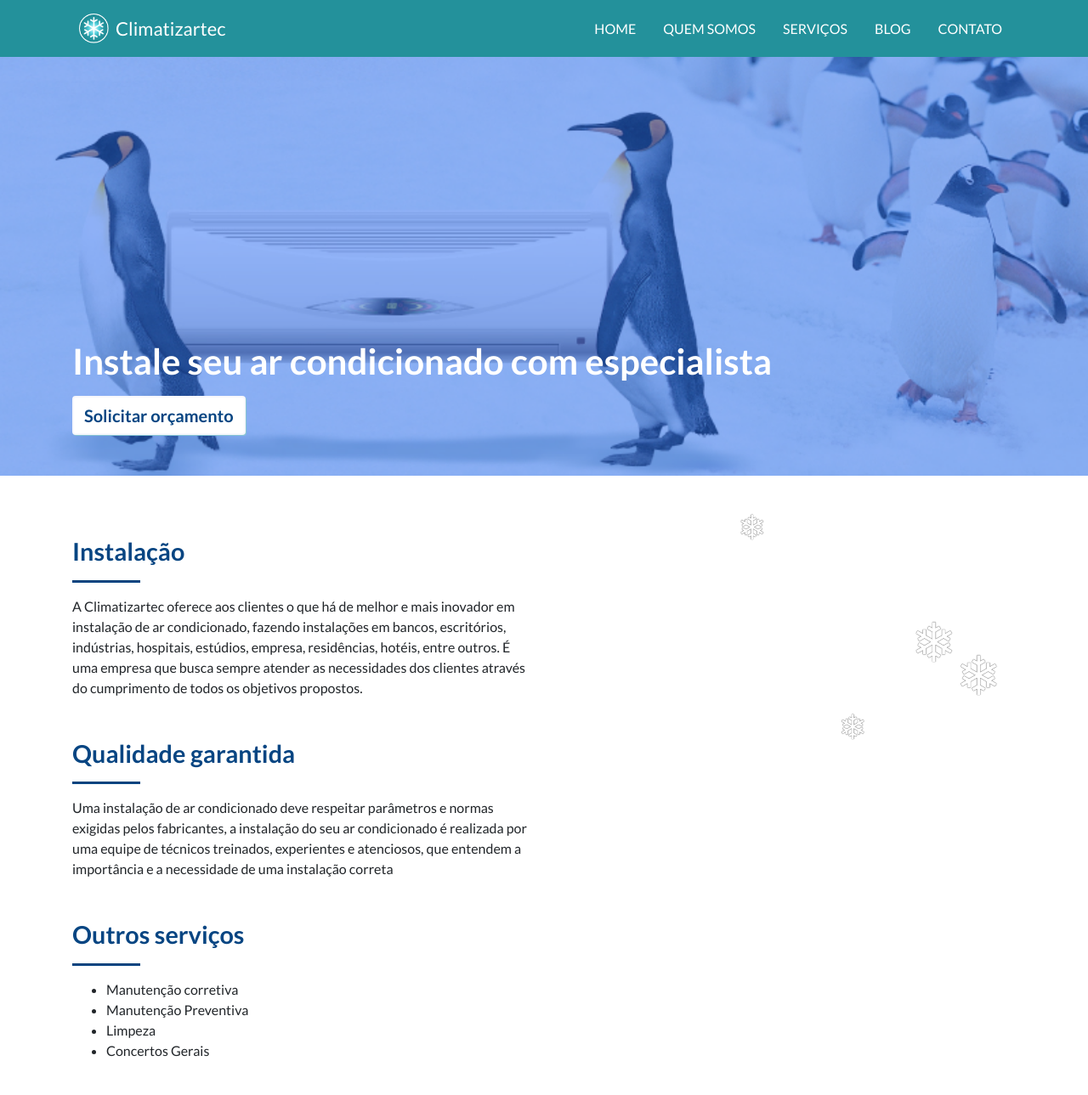
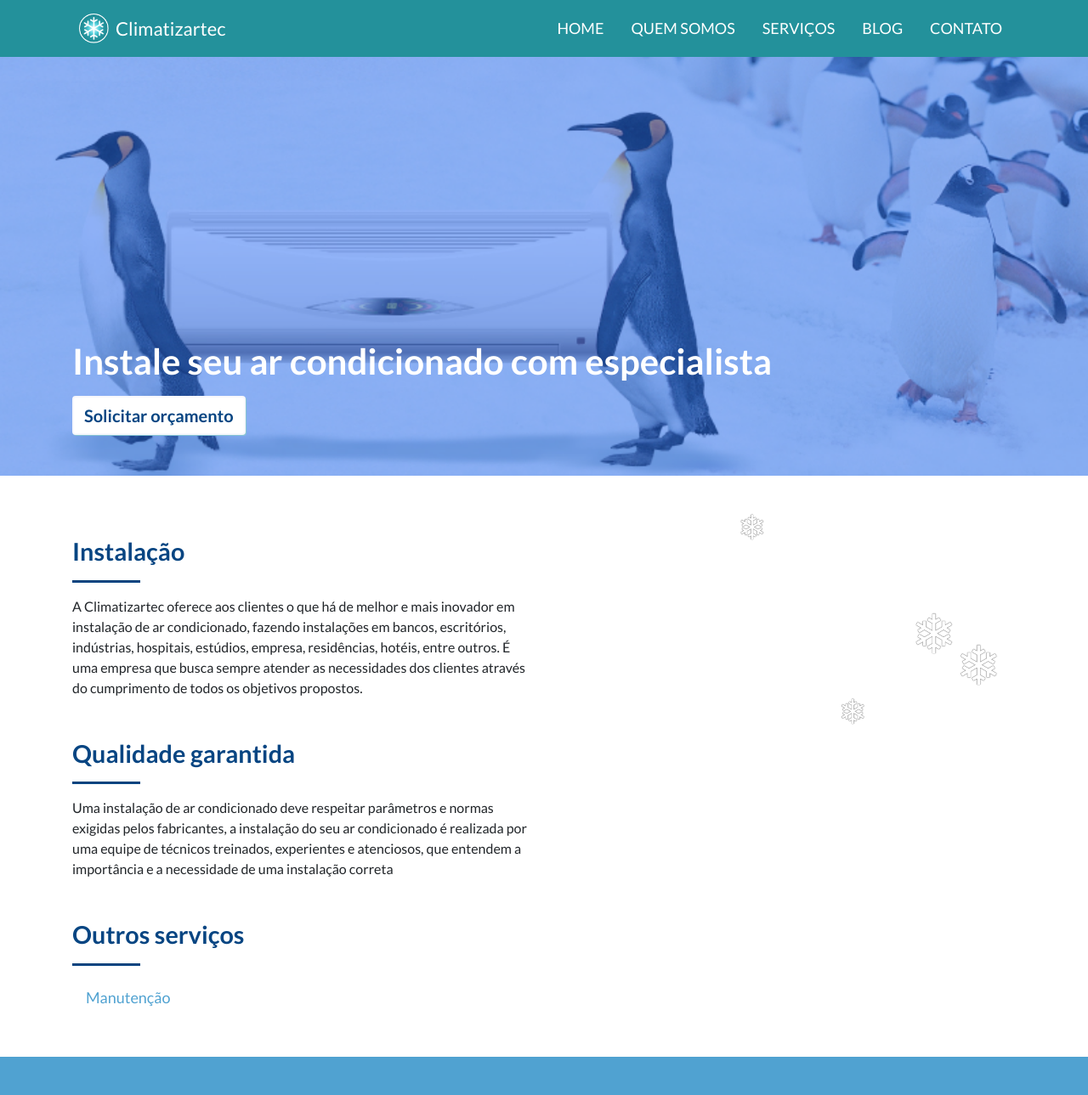
Before and after one commit to julianamokrejs/climatizartec, a website: page instalacao.html in a window 1280 px wide. Shown: the top 1289 px of the page at 85% size. Drawn offline with nearby package versions, Linux system fonts and the light colour scheme.

Commit message:
links para as outras páginas

```diff
--- a/css/style.css
+++ b/css/style.css
@@ -11,6 +11,12 @@ body {
 }
 html {
     scroll-behavior: smooth;
+}
+
+a {
+    text-decoration: none;
+    color: #50a2d1;
+    font-size: 18px;
 }
 
 /*NAVBAR*/
--- a/instalacao.html
+++ b/instalacao.html
@@ -20,7 +20,7 @@
     <nav class="navbar fixed-top navbar-expand-lg navbar-light">
         <div class="container">
             <img class="logo img-fluid m-2" src="img/logo.png">
-            <a class="navbar__title navbar-brand text-white text-center" href="#">Climatizartec</a>
+            <a class="navbar__title navbar-brand text-white text-center" href="home.html">Climatizartec</a>
             <button class="navbar-toggler" type="button" data-toggle="collapse" data-target="#navbarNav" aria-controls="navbarNav" aria-expanded="false"
                 aria-label="Toggle navigation">
                 <span class="navbar-toggler-icon"></span>
@@ -28,19 +28,19 @@
             <div class="nav__primary collapse navbar-collapse" id="navbarNav">
                 <ul class="nav">
                     <li class="nav-item active">
-                        <a class="nav-link" href="#">Home <span class="sr-only">(current)</span></a>
+                        <a class="nav-link" href="home.html">Home <span class="sr-only">(current)</span></a>
                     </li>
                     <li class="nav-item">
-                        <a class="nav-link" href="#quemSomos">Quem somos</a>
+                        <a class="nav-link" href="home.html#quemSomos">Quem somos</a>
                     </li>
                     <li class="nav-item">
-                        <a class="nav-link" href="#servicos">Serviços</a>
+                        <a class="nav-link" href="home.html#servicos">Serviços</a>
                     </li>
                     <li class="nav-item">
                         <a class="nav-link" href="#">Blog</a>
                     </li>
                     <li class="nav-item">
-                        <a class="nav-link" href="#contato">Contato</a>
+                        <a class="nav-link" href="home.html#contato">Contato</a>
                     </li>
                 </ul>
             </div>
@@ -92,12 +92,7 @@
                     <hr>
             </div>
             <div>
-                <ul class="install__lista mb-5">
-                    <li>Manutenção corretiva</li>
-                    <li>Manutenção Preventiva</li>
-                    <li>Limpeza</li>
-                    <li>Concertos Gerais</li>
-                </ul>
+                    <a class="nav-link mb-5" href="manutencao.html">Manutenção</a>
             </div>
         </div>
         <div class="col col-lg-6">
```
Also changed, not shown: home.html (+3 -3 lines), manutencao.html (+6 -8 lines).
